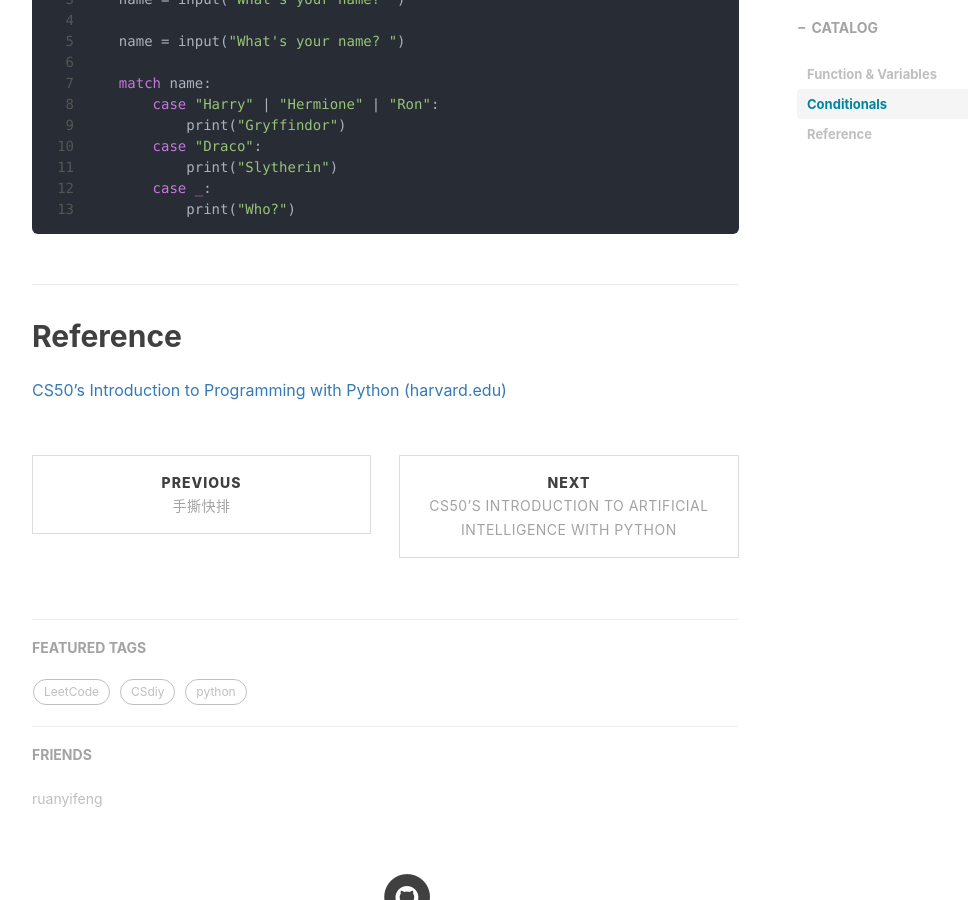
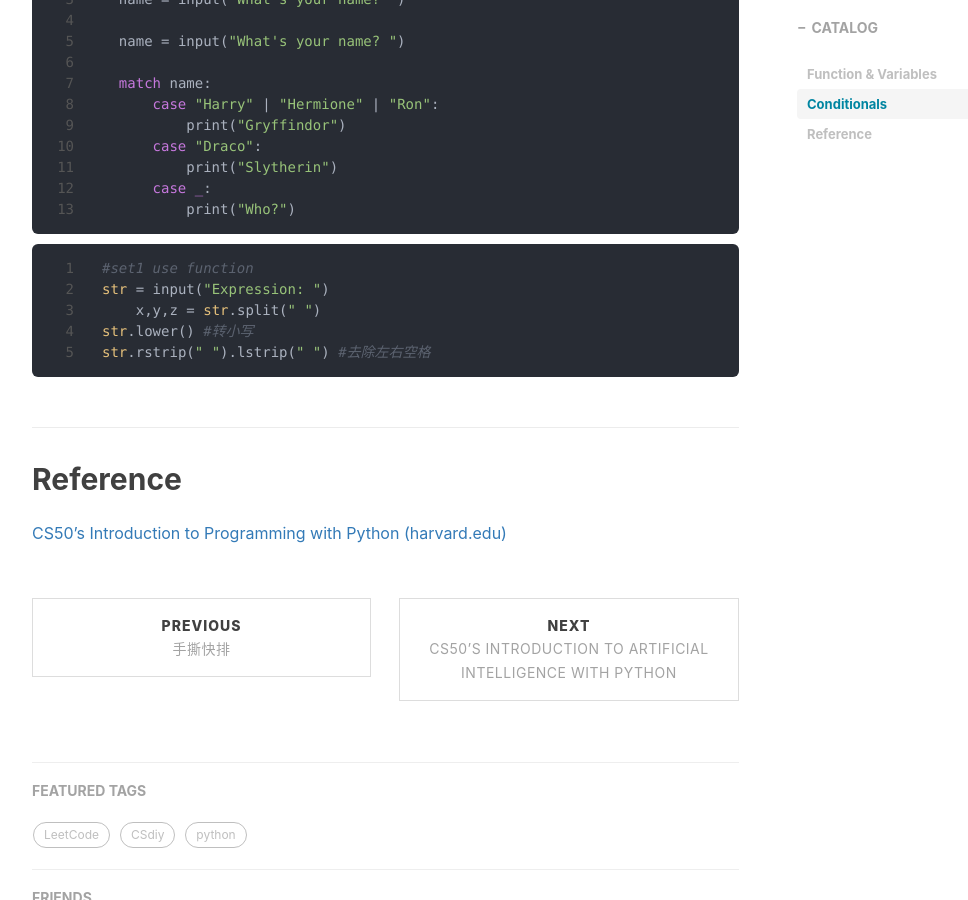
Before and after one commit to Lhrek/Lhrek.github.io, a Jekyll site: the page built from _posts/2024-4-2-CS50P.md, in a window 1280 px wide and 900 px high, scrolled down 1437 px. Shown: the whole window, without its empty margins (233-1201 px from the left). Built offline with Jekyll 4.4.1, drawn with Linux system fonts in a browser that asks for light colours; nearby versions of some CDN libraries; comment, search, counter and statistics services are not loaded.

Commit message:
mac commit

````diff
--- a/_posts/2024-4-2-CS50P.md
+++ b/_posts/2024-4-2-CS50P.md
@@ -67,7 +67,13 @@ if a and b
           print("Who?")
 ```
 
-
+```python
+#set1 use function
+str = input("Expression: ")
+    x,y,z = str.split(" ")
+str.lower() #转小写
+str.rstrip(" ").lstrip(" ") #去除左右空格
+```
 
 ## Reference
 
````
